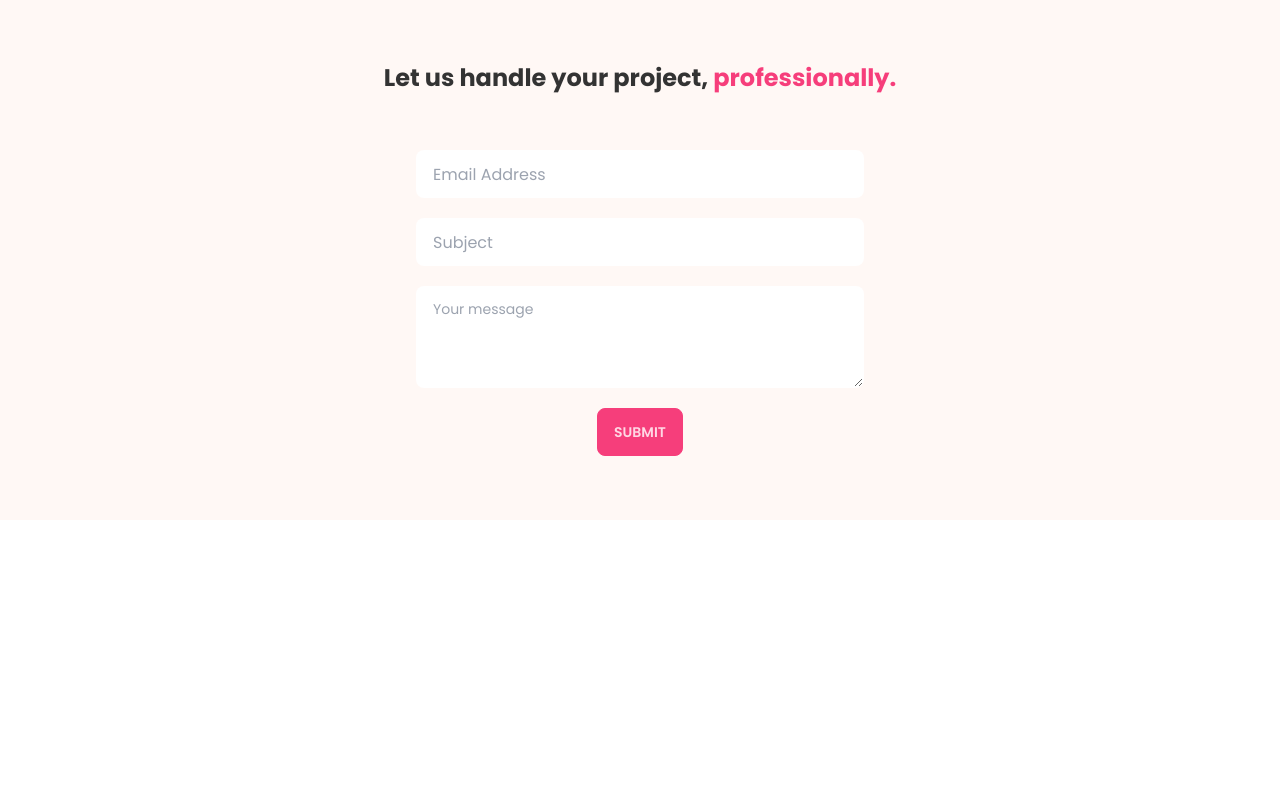
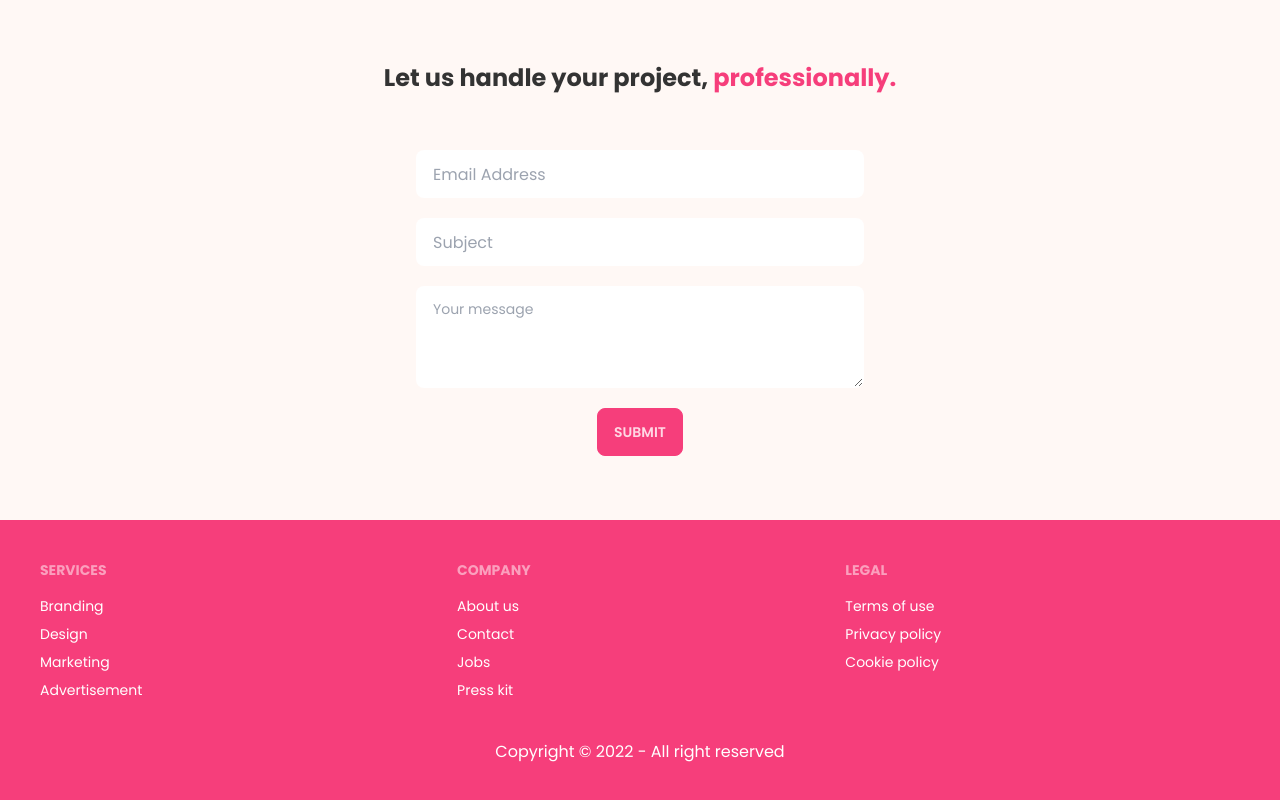
Before and after one commit to MdTasib/jerins-parlour-client, a React (Create React App) app: page / in a window 1280 px wide. Shown: the part 1983-2783 px from the top of the page. Before the commit the page ends 2503 px from the top, so only its background shows below. Built offline with nearby package versions, Linux system fonts and the light colour scheme.

Commit message:
footer complete

```diff
--- a/src/pages/Home/Home.js
+++ b/src/pages/Home/Home.js
@@ -1,4 +1,5 @@
 import React from "react";
+import Footer from "../../shared/Footer";
 import Contact from "./Contact";
 import Customer from "./Customer";
 import Header from "./Header";
@@ -13,6 +14,7 @@
 			<Customer />
 			<Testimonials />
 			<Contact />
+			<Footer />
 		</main>
 	);
 };
--- /dev/null
+++ b/src/shared/Footer.js
@@ -0,0 +1,36 @@
+/* eslint-disable jsx-a11y/anchor-is-valid */
+import React from "react";
+
+const Footer = () => {
+	return (
+		<footer className='px-10 py-10 bg-primary text-white'>
+			<div className='footer'>
+				<div>
+					<span className='footer-title'>Services</span>
+					<a className='link link-hover'>Branding</a>
+					<a className='link link-hover'>Design</a>
+					<a className='link link-hover'>Marketing</a>
+					<a className='link link-hover'>Advertisement</a>
+				</div>
+				<div>
+					<span className='footer-title'>Company</span>
+					<a className='link link-hover'>About us</a>
+					<a className='link link-hover'>Contact</a>
+					<a className='link link-hover'>Jobs</a>
+					<a className='link link-hover'>Press kit</a>
+				</div>
+				<div>
+					<span className='footer-title'>Legal</span>
+					<a className='link link-hover'>Terms of use</a>
+					<a className='link link-hover'>Privacy policy</a>
+					<a className='link link-hover'>Cookie policy</a>
+				</div>
+			</div>
+			<div className='mt-10 text-center'>
+				<p>Copyright © {new Date().getFullYear()} - All right reserved</p>
+			</div>
+		</footer>
+	);
+};
+
+export default Footer;
```
